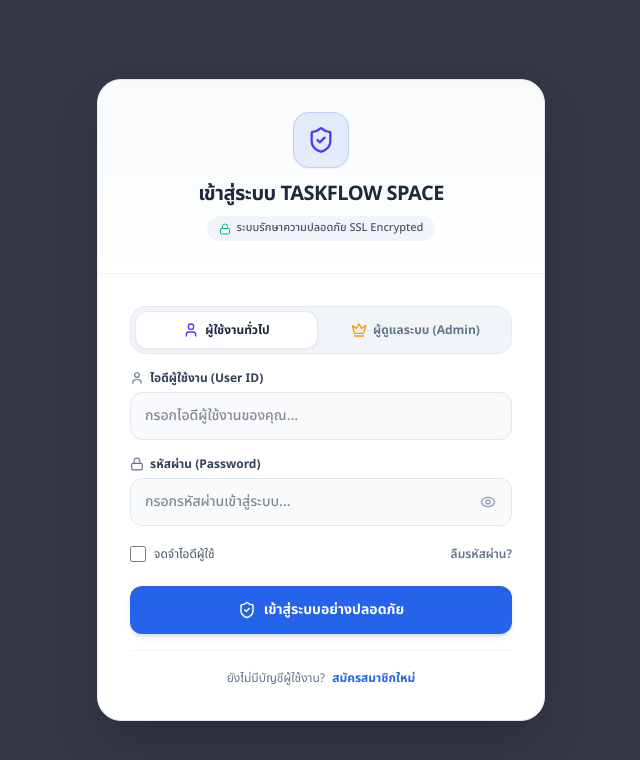
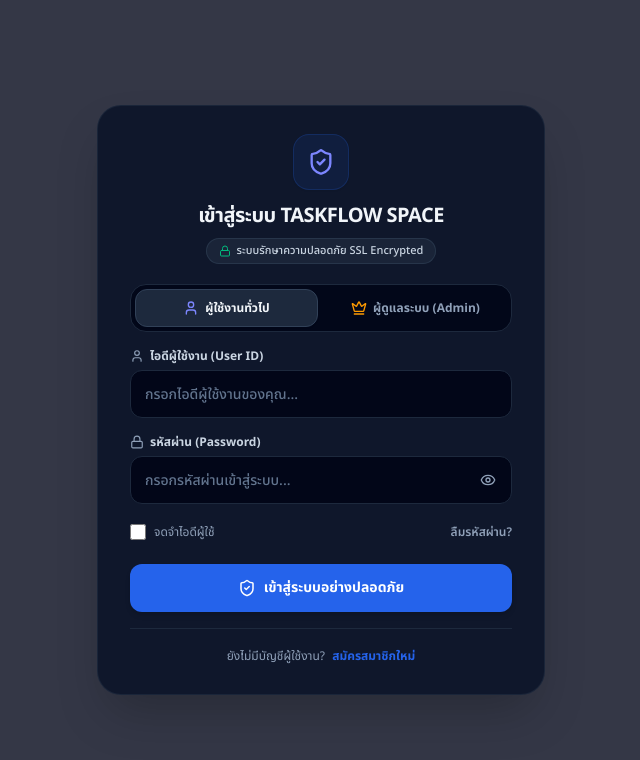
Before and after one commit to khongkritlaw-web/taskflow, a React (Vite) app: page / in a window 1280 px wide. Shown: the top 760 px of the page, without its empty margins (319-959 px from the left). Built offline with nearby package versions, Linux system fonts and the light colour scheme.

Commit message:
style(auth): update AuthScreen theme to dark mode default
Refine the authentication screen styling to use a consistent dark theme, improving visual harmony and removing redundant light-mode gradients.

```diff
--- a/src/components/AuthScreen.tsx
+++ b/src/components/AuthScreen.tsx
@@ -817,17 +817,17 @@
         initial={{ opacity: 0, scale: 0.9, y: 15 }}
         animate={{ opacity: 1, scale: 1, y: 0 }}
         transition={{ type: "spring", stiffness: 150, damping: 16 }}
-        className="w-full max-w-md bg-white rounded-3xl shadow-2xl border border-slate-200 overflow-hidden transition-all dark:bg-slate-900 dark:border-slate-850"
+        className="w-full max-w-md bg-slate-900 text-slate-100 rounded-3xl shadow-2xl border border-slate-800/80 overflow-hidden transition-all"
       >
 
         {/* Header Branding Ribbon */}
-        <div className="p-6 sm:p-8 text-center bg-gradient-to-b from-slate-50 to-white border-b border-slate-100 dark:from-slate-950 dark:to-slate-900 dark:border-slate-800">
+        <div className="pt-7 pb-3 px-6 sm:px-8 text-center bg-transparent">
           <div className="w-14 h-14 bg-accent/10 text-accent rounded-2xl flex items-center justify-center mx-auto mb-3 border border-accent/20 shadow-xs" style={{ '--accent': accentColor } as React.CSSProperties}>
             {formType === 'login' && (
               authRole === 'admin' ? (
                 <Crown className="w-7 h-7 text-amber-500 animate-pulse" />
               ) : (
-                <ShieldCheck className="w-7 h-7 text-indigo-600 dark:text-indigo-400" />
+                <ShieldCheck className="w-7 h-7 text-indigo-400" />
               )
             )}
             {formType === 'register' && <UserPlus className="w-7 h-7" />}
@@ -835,14 +835,14 @@
             {formType === 'otp' && <ShieldCheck className="w-7 h-7 animate-bounce" />}
             {formType === 'reset' && <Key className="w-7 h-7" />}
           </div>
-          <h2 className="text-lg sm:text-xl font-black text-slate-800 dark:text-slate-100 uppercase tracking-tight">
-            {formType === 'login' && (authRole === 'admin' ? 'เข้าสู่ระบบผู้ดูแลระบบ (Admin)' : 'เข้าสู่ระบบ TaskFlow Space')}
+          <h2 className="text-lg sm:text-xl font-black text-slate-100 uppercase tracking-tight">
+            {formType === 'login' && (authRole === 'admin' ? 'เข้าสู่ระบบผู้ดูแลระบบ (ADMIN)' : 'เข้าสู่ระบบ TaskFlow Space')}
             {formType === 'register' && 'สมัครบัญชีผู้ใช้งานใหม่'}
             {formType === 'forgot' && 'ลืมรหัสผ่านหรือกู้คืนไอดี?'}
             {formType === 'otp' && 'ตรวจสอบความปลอดภัย OTP'}
             {formType === 'reset' && 'ตั้งค่ารหัสผ่านใหม่'}
           </h2>
-          <div className="mt-2 inline-flex items-center gap-1.5 px-3 py-1 rounded-full bg-slate-100 dark:bg-slate-800/80 text-[11px] font-medium text-slate-600 dark:text-slate-300">
+          <div className="mt-2 inline-flex items-center gap-1.5 px-3 py-1 rounded-full bg-slate-800/80 border border-slate-700/60 text-[11px] font-medium text-slate-300">
             {authRole === 'admin' && formType === 'login' ? (
               <>
                 <Crown className="w-3 h-3 text-amber-500" />
@@ -858,18 +858,18 @@
         </div>
 
         {/* Content Body */}
-        <div className="p-6 sm:p-8">
+        <div className="px-6 sm:px-8 pb-7 pt-2">
 
           {errorMsg && (
-            <div className="mb-4 p-3.5 bg-rose-50 border border-rose-150 text-rose-700 text-xs font-semibold rounded-xl text-center flex items-center justify-center gap-2 dark:bg-rose-950/30 dark:border-rose-900 dark:text-rose-400">
-              <AlertTriangle className="w-4 h-4 flex-shrink-0 text-rose-500" />
+            <div className="mb-4 p-3.5 bg-rose-950/40 border border-rose-900/80 text-rose-300 text-xs font-semibold rounded-xl text-center flex items-center justify-center gap-2">
+              <AlertTriangle className="w-4 h-4 flex-shrink-0 text-rose-400" />
               <span>{errorMsg}</span>
             </div>
           )}
 
           {successMsg && (
-            <div className="mb-4 p-3.5 bg-emerald-50 border border-emerald-150 text-emerald-800 text-xs font-semibold rounded-xl text-center flex items-center justify-center gap-2 dark:bg-emerald-950/30 dark:border-emerald-900 dark:text-emerald-400">
-              <CheckCircle className="w-4 h-4 flex-shrink-0 text-emerald-500 animate-pulse" />
+            <div className="mb-4 p-3.5 bg-emerald-950/40 border border-emerald-900/80 text-emerald-300 text-xs font-semibold rounded-xl text-center flex items-center justify-center gap-2">
+              <CheckCircle className="w-4 h-4 flex-shrink-0 text-emerald-400 animate-pulse" />
               <span>{successMsg}</span>
             </div>
           )}
@@ -879,7 +879,7 @@
             <form onSubmit={handleLogin} className="space-y-4">
 
               {/* Role Selection Tabs (Admin vs User) */}
-              <div className="grid grid-cols-2 gap-1.5 p-1 bg-slate-100 dark:bg-slate-950/80 rounded-2xl mb-4 border border-slate-200/80 dark:border-slate-800">
+              <div className="grid grid-cols-2 gap-1.5 p-1 bg-slate-950/90 rounded-2xl mb-4 border border-slate-800">
                 <button
                   type="button"
                   onClick={() => {
@@ -889,11 +889,11 @@
                   }}
                   className={`py-2.5 px-3 rounded-xl text-xs font-bold transition-all flex items-center justify-center gap-1.5 cursor-pointer ${
                     authRole === 'user'
-                      ? 'bg-white dark:bg-slate-900 text-slate-800 dark:text-slate-100 shadow-xs border border-slate-200 dark:border-slate-700'
-                      : 'text-slate-500 hover:text-slate-700 dark:text-slate-400 dark:hover:text-slate-200'
+                      ? 'bg-slate-800 text-slate-100 shadow-xs border border-slate-700'
+                      : 'text-slate-400 hover:text-slate-200'
                   }`}
                 >
-                  <User className={`w-4 h-4 ${authRole === 'user' ? 'text-indigo-600 dark:text-indigo-400' : ''}`} />
+                  <User className={`w-4 h-4 ${authRole === 'user' ? 'text-indigo-400' : ''}`} />
                   <span>ผู้ใช้งานทั่วไป</span>
                 </button>
 
@@ -907,7 +907,7 @@
                   className={`py-2.5 px-3 rounded-xl text-xs font-bold transition-all flex items-center justify-center gap-1.5 cursor-pointer ${
                     authRole === 'admin'
                       ? 'bg-amber-500 text-white shadow-xs shadow-amber-500/20'
-                      : 'text-slate-500 hover:text-slate-700 dark:text-slate-400 dark:hover:text-slate-200'
+                      : 'text-slate-400 hover:text-slate-200'
                   }`}
                 >
                   <Crown className={`w-4 h-4 ${authRole === 'admin' ? 'text-amber-100' : 'text-amber-500'}`} />
@@ -916,8 +916,8 @@
               </div>
 
               <div>
-                <label className="block text-xs font-bold text-slate-700 mb-1.5 dark:text-slate-300 flex items-center gap-1.5">
-                  <User className="w-3.5 h-3.5 text-slate-500" />
+                <label className="block text-xs font-bold text-slate-300 mb-1.5 flex items-center gap-1.5">
+                  <User className="w-3.5 h-3.5 text-slate-400" />
                   {authRole === 'admin' ? 'ไอดีผู้ดูแลระบบ / ผู้ช่วย (Admin ID)' : 'ไอดีผู้ใช้งาน (User ID)'}
                 </label>
                 <div className="relative">
@@ -926,7 +926,7 @@
                     value={loginId}
                     onChange={(e) => setLoginId(e.target.value)}
                     placeholder={authRole === 'admin' ? 'กรอกไอดี Admin...' : 'กรอกไอดีผู้ใช้งานของคุณ...'}
-                    className="w-full h-12 px-3.5 bg-slate-50 border border-slate-200 rounded-xl text-sm text-slate-800 focus:outline-none focus:border-accent focus:bg-white dark:bg-slate-950 dark:border-slate-800 dark:text-slate-100 font-medium transition-all"
+                    className="w-full h-12 px-3.5 bg-slate-950 border border-slate-800 rounded-xl text-sm text-slate-100 placeholder-slate-500 focus:outline-none focus:border-accent font-medium transition-all"
                     style={{ '--accent': accentColor } as React.CSSProperties}
                     disabled={isLoading}
                     autoComplete="username"
@@ -935,8 +935,8 @@
               </div>
 
               <div>
-                <label className="block text-xs font-bold text-slate-700 mb-1.5 dark:text-slate-300 flex items-center gap-1.5">
-                  <Lock className="w-3.5 h-3.5 text-slate-500" />
+                <label className="block text-xs font-bold text-slate-300 mb-1.5 flex items-center gap-1.5">
+                  <Lock className="w-3.5 h-3.5 text-slate-400" />
                   รหัสผ่าน (Password)
                 </label>
                 <div className="relative">
@@ -945,7 +945,7 @@
                     value={loginPass}
                     onChange={(e) => setLoginPass(e.target.value)}
                     placeholder="กรอกรหัสผ่านเข้าสู่ระบบ..."
-                    className="w-full h-12 pl-3.5 pr-10 bg-slate-50 border border-slate-200 rounded-xl text-sm text-slate-800 focus:outline-none focus:border-accent focus:bg-white dark:bg-slate-950 dark:border-slate-800 dark:text-slate-100 font-medium transition-all"
+                    className="w-full h-12 pl-3.5 pr-10 bg-slate-950 border border-slate-800 rounded-xl text-sm text-slate-100 placeholder-slate-500 focus:outline-none focus:border-accent font-medium transition-all"
                     style={{ '--accent': accentColor } as React.CSSProperties}
                     disabled={isLoading}
                     autoComplete="current-password"
@@ -953,7 +953,7 @@
                   <button
                     type="button"
                     onClick={() => setShowPassword(!showPassword)}
-                    className="absolute right-3 top-1/2 -translate-y-1/2 text-slate-400 hover:text-slate-600 dark:hover:text-slate-200 transition-colors p-1 cursor-pointer"
+                    className="absolute right-3 top-1/2 -translate-y-1/2 text-slate-400 hover:text-slate-200 transition-colors p-1 cursor-pointer"
                     title={showPassword ? 'ซ่อนรหัสผ่าน' : 'แสดงรหัสผ่าน'}
                   >
                     {showPassword ? <EyeOff className="w-4 h-4" /> : <Eye className="w-4 h-4" />}
@@ -962,12 +962,12 @@
               </div>
 
               <div className="flex items-center justify-between text-xs pt-1">
-                <label className="flex items-center gap-2 cursor-pointer text-slate-600 dark:text-slate-400 select-none">
+                <label className="flex items-center gap-2 cursor-pointer text-slate-400 select-none">
                   <input
                     type="checkbox"
                     checked={rememberMe}
                     onChange={(e) => setRememberMe(e.target.checked)}
-                    className="w-4 h-4 rounded border-slate-300 text-indigo-600 focus:ring-indigo-500 accent-indigo-600 cursor-pointer"
+                    className="w-4 h-4 rounded border-slate-700 bg-slate-950 text-indigo-600 focus:ring-indigo-500 accent-indigo-600 cursor-pointer"
                   />
                   <span>จดจำไอดีผู้ใช้</span>
                 </label>
@@ -975,7 +975,7 @@
                 <button
                   type="button"
                   onClick={() => { setFormType('forgot'); setErrorMsg(''); setSuccessMsg(''); setDiagnosticError(null); }}
-                  className="font-semibold text-slate-500 hover:text-slate-800 dark:hover:text-slate-200 transition-colors cursor-pointer"
+                  className="font-semibold text-slate-400 hover:text-slate-200 transition-colors cursor-pointer"
                 >
                   ลืมรหัสผ่าน?
                 </button>
@@ -1002,10 +1002,10 @@
                 </button>
               </div>
 
-              <div className="pt-4 text-center border-t border-slate-100 dark:border-slate-800/80 mt-4 flex flex-col items-center gap-2">
+              <div className="pt-4 text-center border-t border-slate-800 mt-4 flex flex-col items-center gap-2">
                 {authRole === 'user' ? (
                   <div>
-                    <span className="text-xs text-slate-500 dark:text-slate-400">ยังไม่มีบัญชีผู้ใช้งาน? </span>
+                    <span className="text-xs text-slate-400">ยังไม่มีบัญชีผู้ใช้งาน? </span>
                     <button
                       type="button"
                       onClick={() => { setFormType('register'); setErrorMsg(''); setSuccessMsg(''); setDiagnosticError(null); }}
@@ -1016,7 +1016,7 @@
                     </button>
                   </div>
                 ) : (
-                  <div className="p-3 bg-amber-500/10 border border-amber-500/20 rounded-xl text-[11px] text-amber-700 dark:text-amber-400 font-medium text-center flex items-center justify-center gap-2 w-full">
+                  <div className="p-3 bg-amber-500/10 border border-amber-500/20 rounded-xl text-[11px] text-amber-400 font-medium text-center flex items-center justify-center gap-2 w-full">
                     <ShieldAlert className="w-4 h-4 text-amber-500 flex-shrink-0" />
                     <span>เฉพาะผู้ดูแลระบบและผู้ช่วยเท่านั้น (ไม่สามารถสมัครบัญชีใหม่ในช่องทาง Admin ได้)</span>
                   </div>
@@ -1029,7 +1029,7 @@
           {formType === 'register' && (
             <form onSubmit={handleRegister} className="space-y-4">
               <div>
-                <label className="block text-xs font-bold text-slate-600 mb-1.5 dark:text-slate-450 flex items-center gap-1.5">
+                <label className="block text-xs font-bold text-slate-300 mb-1.5 flex items-center gap-1.5">
                   <User className="w-3.5 h-3.5 text-slate-400" />
                   ระบุไอดีผู้ใช้ใหม่ * (ห้ามมีช่องว่าง)
                 </label>
@@ -1038,13 +1038,13 @@
                   value={regId}
                   onChange={(e) => setRegId(e.target.value)}
                   placeholder="เช่น user123 (ภาษาอังกฤษตัวพิมพ์เล็กหรือตัวเลข)"
-                  className="w-full h-11 px-3.5 bg-slate-50 border border-slate-200 rounded-xl text-sm text-slate-800 focus:outline-none focus:border-accent focus:bg-white dark:bg-slate-950 dark:border-slate-850 dark:text-slate-100 font-medium"
+                  className="w-full h-11 px-3.5 bg-slate-950 border border-slate-800 rounded-xl text-sm text-slate-100 placeholder-slate-500 focus:outline-none focus:border-accent font-medium"
                   style={{ '--accent': accentColor } as React.CSSProperties}
                   disabled={isLoading}
                 />
               </div>
               <div>
-                <label className="block text-xs font-bold text-slate-600 mb-1.5 dark:text-slate-450 flex items-center gap-1.5">
+                <label className="block text-xs font-bold text-slate-300 mb-1.5 flex items-center gap-1.5">
                   <Mail className="w-3.5 h-3.5 text-slate-400" />
                   อีเมลทางการพิมพ์ *
                 </label>
@@ -1053,13 +1053,13 @@
                   value={regEmail}
                   onChange={(e) => setRegEmail(e.target.value)}
                   placeholder="example@yourdomain.com"
-                  className="w-full h-11 px-3.5 bg-slate-50 border border-slate-200 rounded-xl text-sm text-slate-800 focus:outline-none focus:border-accent focus:bg-white dark:bg-slate-950 dark:border-slate-850 dark:text-slate-100 font-medium"
+                  className="w-full h-11 px-3.5 bg-slate-950 border border-slate-800 rounded-xl text-sm text-slate-100 placeholder-slate-500 focus:outline-none focus:border-accent font-medium"
                   style={{ '--accent': accentColor } as React.CSSProperties}
                   disabled={isLoading}
                 />
               </div>
               <div>
-                <label className="block text-xs font-bold text-slate-600 mb-1.5 dark:text-slate-450 flex items-center gap-1.5">
+                <label className="block text-xs font-bold text-slate-300 mb-1.5 flex items-center gap-1.5">
                   <Phone className="w-3.5 h-3.5 text-slate-400" />
                   เบอร์โทรศัพท์สำหรับกู้ข้อมูลผู้ใช้ *
                 </label>
@@ -1068,13 +1068,13 @@
                   value={regPhone}
                   onChange={(e) => setRegPhone(e.target.value)}
                   placeholder="เช่น 0812345678"
-                  className="w-full h-11 px-3.5 bg-slate-50 border border-slate-200 rounded-xl text-sm text-slate-800 focus:outline-none focus:border-accent focus:bg-white dark:bg-slate-950 dark:border-slate-850 dark:text-slate-100 font-medium"
+                  className="w-full h-11 px-3.5 bg-slate-950 border border-slate-800 rounded-xl text-sm text-slate-100 placeholder-slate-500 focus:outline-none focus:border-accent font-medium"
                   style={{ '--accent': accentColor } as React.CSSProperties}
                   disabled={isLoading}
                 />
               </div>
                <div>
-                 <label className="block text-xs font-bold text-slate-600 mb-1.5 dark:text-slate-450 flex items-center gap-1.5">
+                 <label className="block text-xs font-bold text-slate-300 mb-1.5 flex items-center gap-1.5">
                    <Lock className="w-3.5 h-3.5 text-slate-400" />
                    กำหนดรหัสผ่านเข้าใช้งาน (ความยาว 6 หลักเท่านั้น) *
                  </label>
@@ -1085,14 +1085,14 @@
                      onChange={(e) => setRegPass(e.target.value)}
                      maxLength={6}
                      placeholder="ระบุรหัสสัมบูรณ์ความยาว 6 หลัก"
-                     className="w-full h-11 pl-3.5 pr-10 bg-slate-50 border border-slate-200 rounded-xl text-sm text-slate-800 focus:outline-none focus:border-accent focus:bg-white dark:bg-slate-950 dark:border-slate-850 dark:text-slate-100 font-bold font-mono"
+                     className="w-full h-11 pl-3.5 pr-10 bg-slate-950 border border-slate-800 rounded-xl text-sm text-slate-100 placeholder-slate-500 focus:outline-none focus:border-accent font-bold font-mono"
                      style={{ '--accent': accentColor } as React.CSSProperties}
                      disabled={isLoading}
                    />
                    <button
                      type="button"
                      onClick={() => setShowPassword(!showPassword)}
-                     className="absolute right-3 top-1/2 -translate-y-1/2 text-slate-400 hover:text-slate-600"
+                     className="absolute right-3 top-1/2 -translate-y-1/2 text-slate-400 hover:text-slate-200"
                    >
                      {showPassword ? <EyeOff className="w-4 h-4" /> : <Eye className="w-4 h-4" />}
                    </button>
@@ -1125,7 +1125,7 @@
            {formType === 'forgot' && (
              <form onSubmit={handleRequestForgotOTP} className="space-y-4">
                <div>
-                 <label className="block text-xs font-bold text-slate-800 mb-1.5 dark:text-slate-200">
+                 <label className="block text-xs font-bold text-slate-300 mb-1.5">
                    📧 ระบุอีเมลเดิมที่ลงทะเบียนไว้ในระบบ เพื่อรับรหัสยืนยัน
                  </label>
                  <input
@@ -1133,7 +1133,7 @@
                    value={forgotEmail}
                    onChange={(e) => setForgotEmail(e.target.value)}
                    placeholder="เช่น user@example.com"
-                   className="w-full h-11 px-3.5 bg-slate-50 border border-slate-200 rounded-xl text-sm text-slate-800 focus:outline-none focus:border-accent focus:bg-white dark:bg-slate-950 dark:border-slate-850 dark:text-slate-100 font-medium font-mono animate-fade-in"
+                   className="w-full h-11 px-3.5 bg-slate-950 border border-slate-800 rounded-xl text-sm text-slate-100 placeholder-slate-500 focus:outline-none focus:border-accent font-medium font-mono animate-fade-in"
                    style={{ '--accent': accentColor } as React.CSSProperties}
                    required
                  />
@@ -1160,7 +1160,7 @@
                  <button
                    type="button"
                    onClick={() => { setFormType('login'); setErrorMsg(''); setSuccessMsg(''); }}
-                   className="text-xs font-bold hover:underline flex items-center justify-center gap-1.5 mx-auto text-slate-500 hover:text-slate-700 dark:hover:text-slate-350"
+                   className="text-xs font-bold hover:underline flex items-center justify-center gap-1.5 mx-auto text-slate-400 hover:text-slate-200"
                  >
                    <ArrowLeft className="w-3.5 h-3.5" />
                    ย้อนกลับสู่หน้าเข้าสู่ระบบหลัก
@@ -1172,24 +1172,24 @@
           {/* 4. OTP CONFIRMATION FORM */}
           {formType === 'otp' && (
             <form onSubmit={handleVerifyOTP} className="space-y-4">
-              <div className="p-5 bg-amber-50 border border-amber-150 rounded-2xl text-center space-y-1.5 dark:bg-amber-950/20 dark:border-amber-900">
-                <p className="text-[10.5px] font-black text-amber-800 dark:text-amber-400 flex items-center justify-center gap-1.5">
+              <div className="p-5 bg-amber-950/20 border border-amber-900/80 rounded-2xl text-center space-y-1.5">
+                <p className="text-[10.5px] font-black text-amber-400 flex items-center justify-center gap-1.5">
                   <ShieldCheck className="w-4 h-4 text-amber-500" />
                   บอร์ดคาสท์รหัส OTP ด่วนล่าสุด (จำลองความปลอดภัย)
                 </p>
-                <p className="text-3xl font-black font-mono tracking-[0.3em] text-slate-850 dark:text-white pl-3">{generatedOTP}</p>
+                <p className="text-3xl font-black font-mono tracking-[0.3em] text-white pl-3">{generatedOTP}</p>
                 <p className="text-[9.5px] text-slate-400 mt-0.5">กรอกหมายเลข 6 หลักด้านบนเพื่อดำเนินการปลดล็อกสิทธิ์บันทึกใหม่</p>
               </div>
 
               <div>
-                <label className="block text-xs font-bold text-slate-600 mb-1.5 dark:text-slate-450 text-center">พิมพ์รหัสความปลอดภัย OTP</label>
+                <label className="block text-xs font-bold text-slate-300 mb-1.5 text-center">พิมพ์รหัสความปลอดภัย OTP</label>
                 <input
                   type="text"
                   maxLength={6}
                   value={otpValue}
                   onChange={(e) => setOtpValue(e.target.value)}
                   placeholder="xxxxxx"
-                  className="w-full h-12 text-center font-mono text-xl font-bold tracking-widest bg-slate-50 border border-slate-200 rounded-xl focus:outline-none focus:border-accent focus:bg-white dark:bg-slate-950 dark:border-slate-850 dark:text-slate-100"
+                  className="w-full h-12 text-center font-mono text-xl font-bold tracking-widest bg-slate-950 border border-slate-800 rounded-xl focus:outline-none focus:border-accent text-slate-100"
                   style={{ '--accent': accentColor } as React.CSSProperties}
                   disabled={isLoading}
                 />
@@ -1208,7 +1208,7 @@
                 <button
                   type="button"
                   onClick={() => { setFormType('forgot'); setErrorMsg(''); setSuccessMsg(''); }}
-                  className="text-xs text-slate-450 font-bold hover:text-slate-600 dark:hover:text-slate-300"
+                  className="text-xs text-slate-400 font-bold hover:text-slate-200"
                 >
                   ย้อนกลับไปร้องขอรหัสใหม่
                 </button>
```
